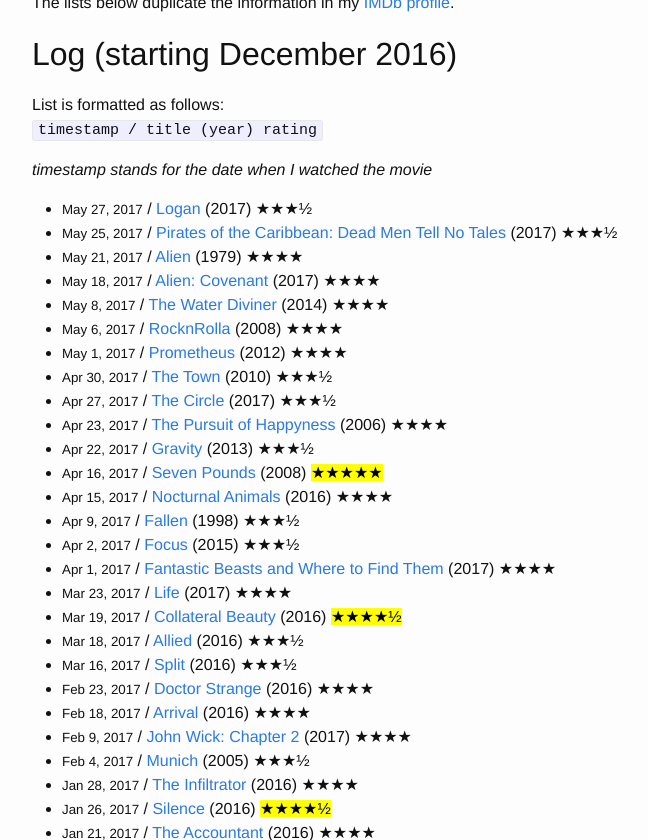
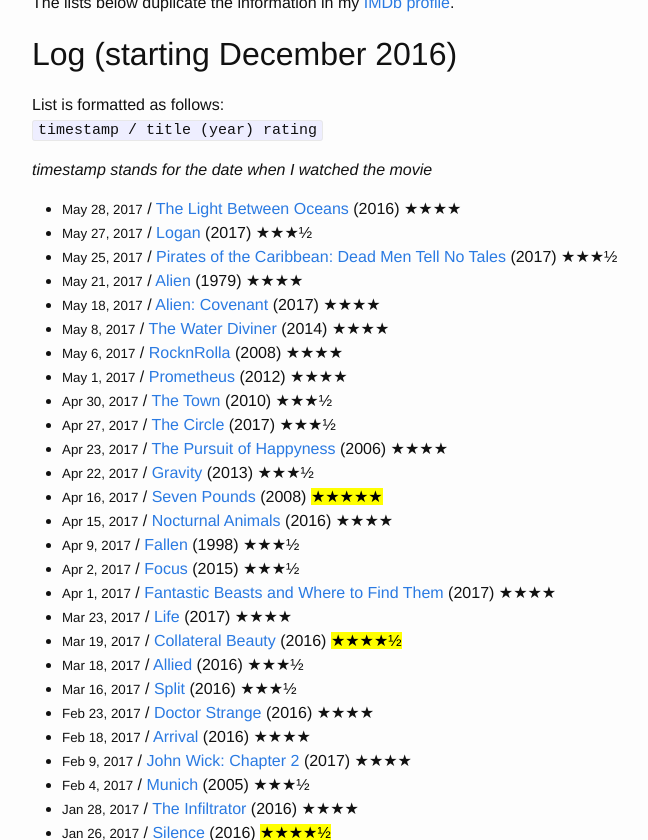
Before and after one commit to aspyatkin/personal-website, a Jekyll site: the page built from movie-list.md, in a window 1280 px wide and 900 px high, scrolled down 452 px, cut to the strip 60-900 px from the top of the window. Shown: the whole strip, without its empty margins (238-886 px from the left). Built offline with Jekyll 4.4.1, drawn with Linux system fonts in a browser that asks for light colours.

Commit message:
Update movie list

```diff
--- a/movie-list.md
+++ b/movie-list.md
@@ -5,6 +5,12 @@
 permalink: /movie-list/
 top_ndx: 4
 log_list:
+  - date: 'May 28, 2017'
+    title: 'The Light Between Oceans'
+    year: 2016
+    rating: 4
+    url: 'http://www.imdb.com/title/tt2547584/'
+
   - date: 'May 27, 2017'
     title: 'Logan'
     year: 2017
```
